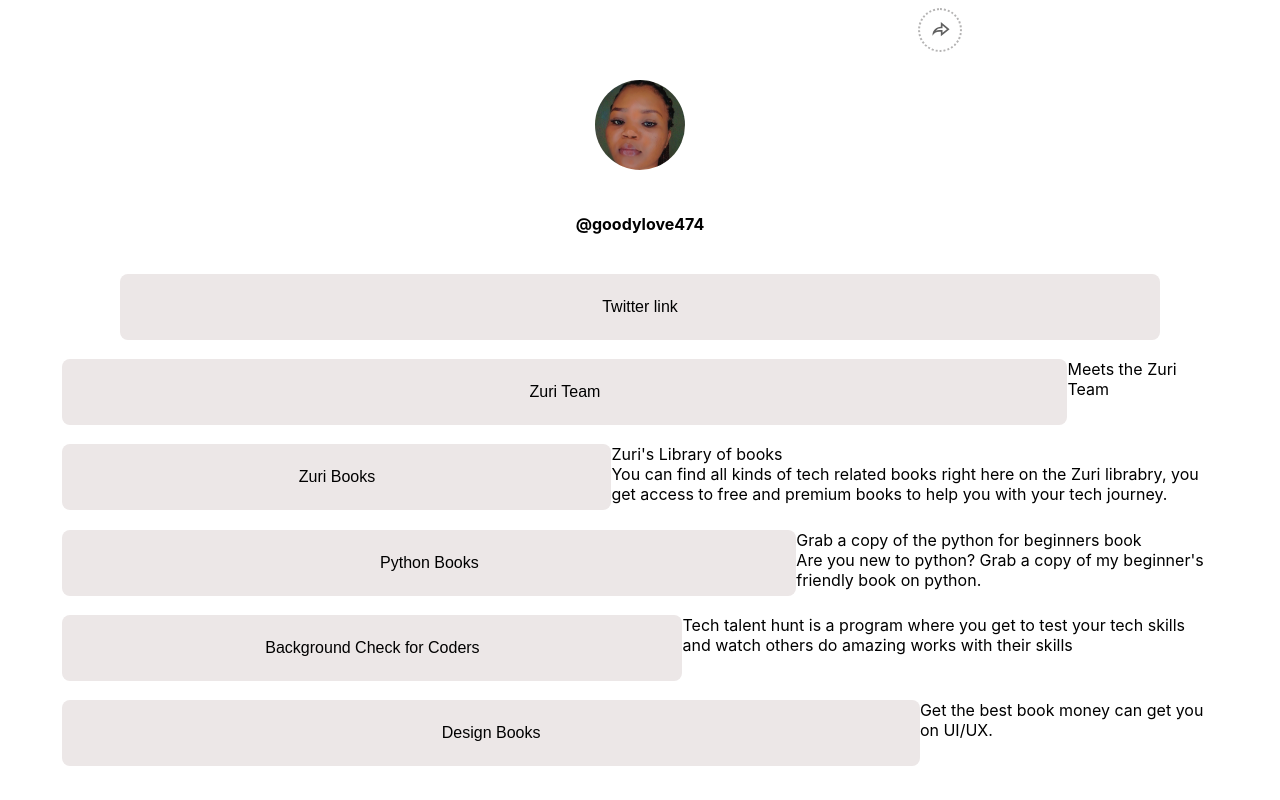
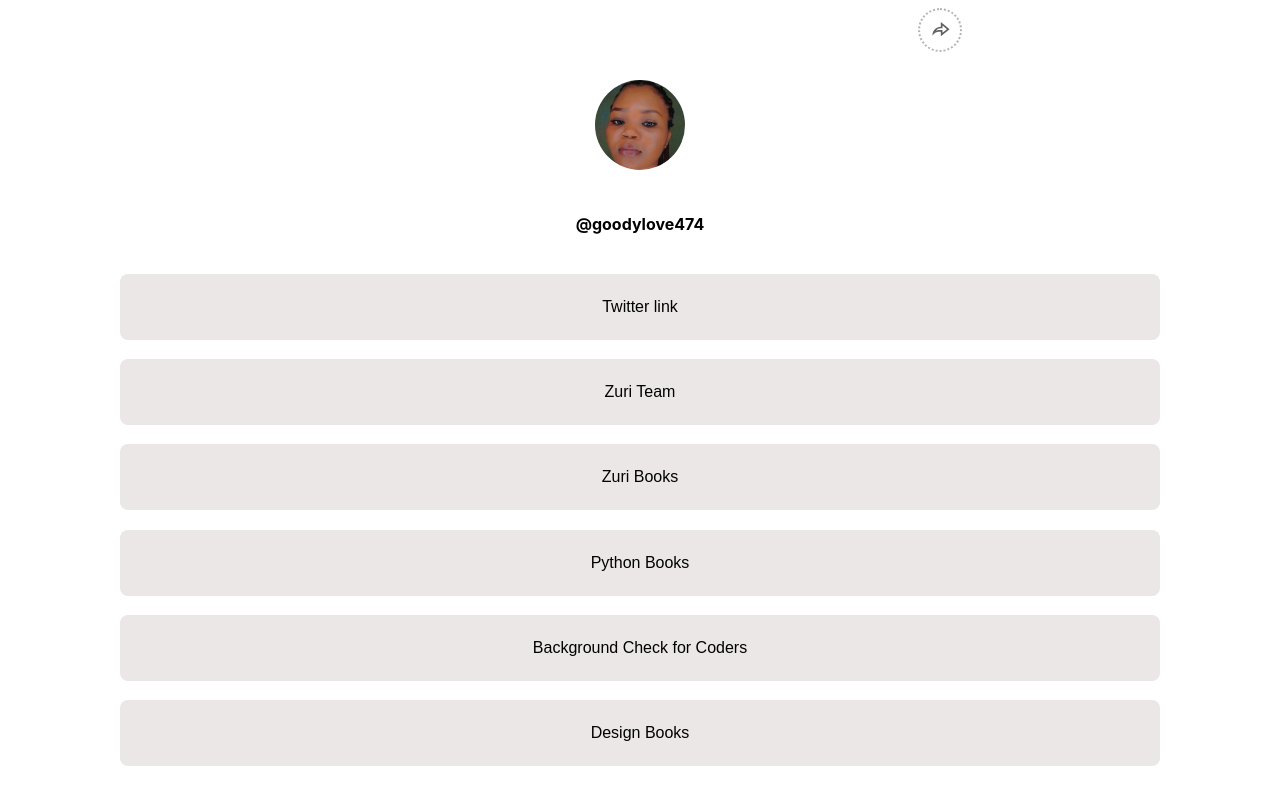
Before and after one commit to goodylove/linktree, a React (Create React App) app: page / in a window 1280 px wide. Shown: the top 800 px of the page. Built offline with nearby package versions, Linux system fonts and the light colour scheme.

Commit message:
Style Tooltip

```diff
--- a/src/App.css
+++ b/src/App.css
@@ -111,20 +111,6 @@
   flex-direction: column;
   gap: 1.2rem;
   width: 95%;
-}
-
-button {
-  width: 90%;
-  outline: none;
-  border: none;
-  border-radius: 8px;
-  background-color: var(---lightColor);
-}
-
-button a {
-  padding: 24px 32px 24px 32px;
-  display: block;
-  cursor: pointer;
 }
 
 .links-container li a {
@@ -279,5 +265,6 @@
   }
   .links-container li button a:hover {
     background-color: var(---textColor2);
+    border-radius: 8px;
   }
 }
--- /dev/null
+++ b/src/components/LinkButton/LinkButton.css
@@ -0,0 +1,18 @@
+.LinkButton {
+  position: relative;
+  width: 90%;
+}
+
+.LinkButton button {
+  width: 100%;
+  outline: none;
+  border: none;
+  border-radius: 8px;
+  background-color: var(---lightColor);
+}
+
+.LinkButton button a {
+  padding: 24px 32px 24px 32px;
+  display: block;
+  cursor: pointer;
+}
--- a/src/components/LinkButton.jsx
+++ b/src/components/LinkButton/index.jsx
@@ -1,14 +1,15 @@
-import Tooltip from "./Tooltip.jsx";
+import Tooltip from "../Tooltip";
+import "./LinkButton.css";
 
 const LinkButton = ({ children, id, href, tooltipTitle, tooltipSubText }) => {
-  return (
-    <>
+ return (
+    <div className="LinkButton">
       <button id={id}>
         <a href={href}>{children}</a>
       </button>
 
       <Tooltip title={tooltipTitle} subText={tooltipSubText} />
-    </>
+    </div>
   );
 };
 
--- /dev/null
+++ b/src/components/Tooltip/Tooltip.css
@@ -0,0 +1,33 @@
+.Tooltip {
+  position: absolute;
+  top: calc(100% + 10px);
+  left: 50%;
+  transform: translateX(-50%);
+  z-index: 1;
+  background-color: var(---textColor);
+  color: var(---lightColor);
+  width: 300px;
+  font-size: 13px;
+  padding: 10px;
+  border-radius: 8px;
+  opacity: 0;
+}
+.Tooltip::after {
+  content: "";
+  position: absolute;
+  top: 0;
+  left: 50%;
+  transform: translate(-50%, -50%) rotate(45deg);
+  width: 10px;
+  height: 10px;
+  background-color: var(---textColor);
+}
+
+.Tooltip p.title {
+  font-weight: bold;
+  margin-bottom: 5px;
+}
+
+.Tooltip.show {
+    opacity: 1;
+}
--- a/src/components/Tooltip.jsx
+++ b/src/components/Tooltip/index.jsx
@@ -1,8 +1,10 @@
+import "./Tooltip.css";
+
 const Tooltip = ({ title, subText }) => {
-    return <div className="tooltip-subtext">
+    return ((title || subText) && <div className="Tooltip">
         {title ? <p className="title">{title}</p> : null}
         {subText && <p className="subText">{subText}</p>}
-    </div>
+    </div>)
 }
 
 export default Tooltip;
```
